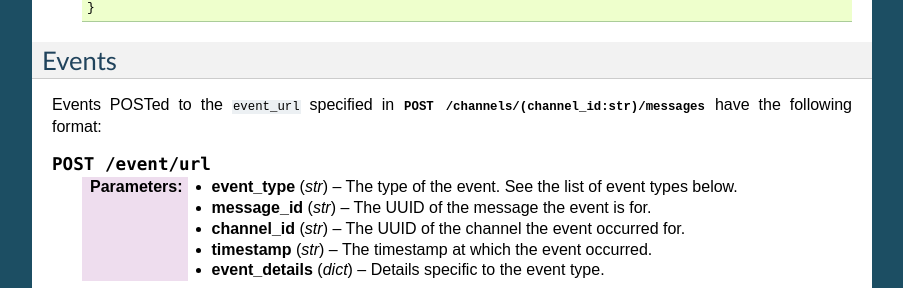
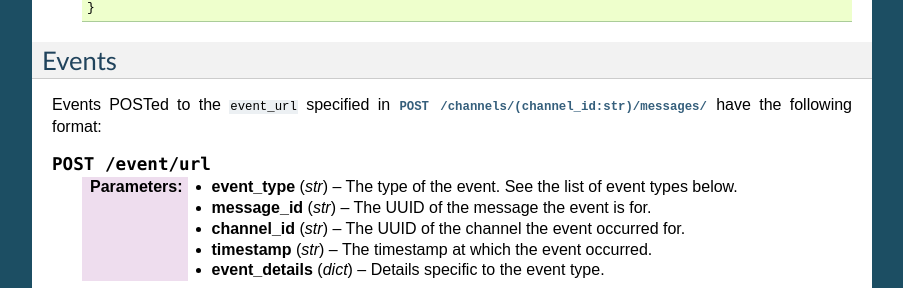
Before and after one commit to praekeltfoundation/junebug, a Sphinx documentation site: the page built from docs/http_api.rst, in a window 1280 px wide and 900 px high, scrolled down 2616 px. Shown: the part 160-448 px from the top of the window, without its empty margins (198-1101 px from the left). Built offline with Sphinx 7.4.7, drawn with Linux system fonts in a browser that asks for light colours.

Commit message:
Doc fixes (thanks @rudigiesler)

```diff
--- a/docs/http_api.rst
+++ b/docs/http_api.rst
@@ -105,7 +105,7 @@
 
    Modify a channel's configuration.
 
-   Accepts the same parameters as :http:post:`/channels`. Only the
+   Accepts the same parameters as :http:post:`/channels/`. Only the
    parameters provided are updated. Others retain their original
    values.
 
@@ -200,7 +200,7 @@
 ------
 
 Events POSTed to the ``event_url`` specified in
-:http:post:`/channels/(channel_id:str)/messages` have the following
+:http:post:`/channels/(channel_id:str)/messages/` have the following
 format:
 
 .. http:post:: /event/url
```
